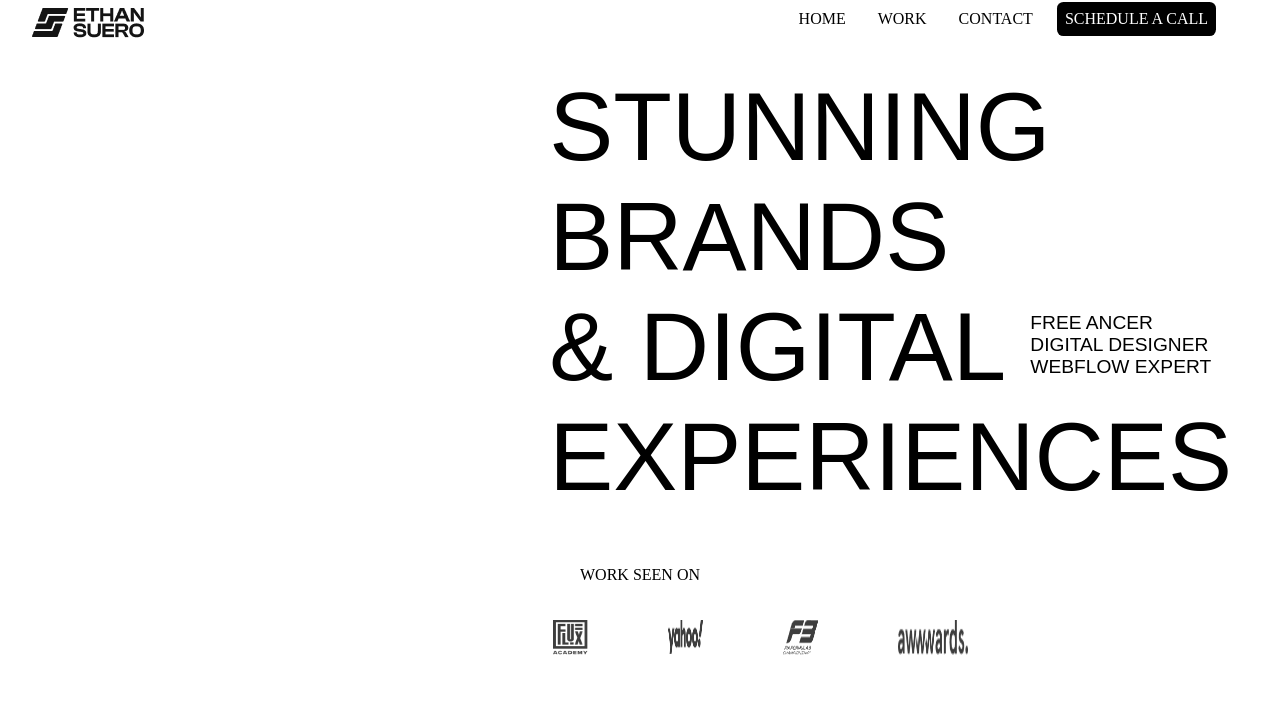
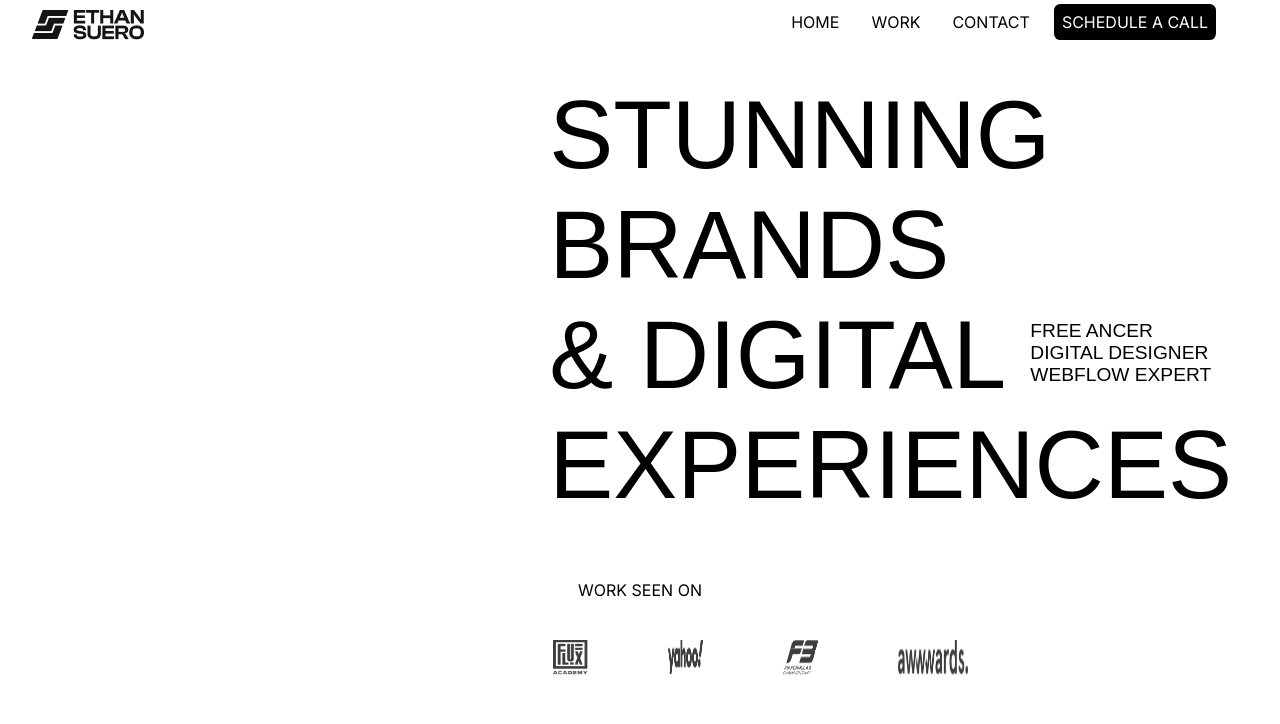
Before and after one commit to abeljerry2020-cloud/ETHAN-WEBSITE, a plain HTML site: page Index.html in a window 1280 px wide. Shown: the top 724 px of the page. Drawn offline with Linux system fonts and the light colour scheme.

Commit message:
Added "inter" font family

```diff
--- a/Index.html
+++ b/Index.html
@@ -4,6 +4,9 @@
     <meta charset="UTF-8">
     <meta name="viewport" content="width=device-width, initial-scale=1.0">
     <title>ETHAN SUERO</title>
+    <link rel="preconnect" href="https://fonts.googleapis.com">
+    <link rel="preconnect" href="https://fonts.gstatic.com" crossorigin>
+    <link href="https://fonts.googleapis.com/css2?family=Inter:ital,opsz,wght@0,14..32,100..900;1,14..32,100..900&family=Roboto:ital,wght@0,100..900;1,100..900&display=swap" rel="stylesheet">
     <link rel="stylesheet" href="index.css">
 </head>
 <body>
--- a/index.css
+++ b/index.css
@@ -6,6 +6,7 @@
 
 body {
     width: 100%;
+    font-family: "Inter", sans-serif !important;
 }
 
 .navigation_bar img{
```
